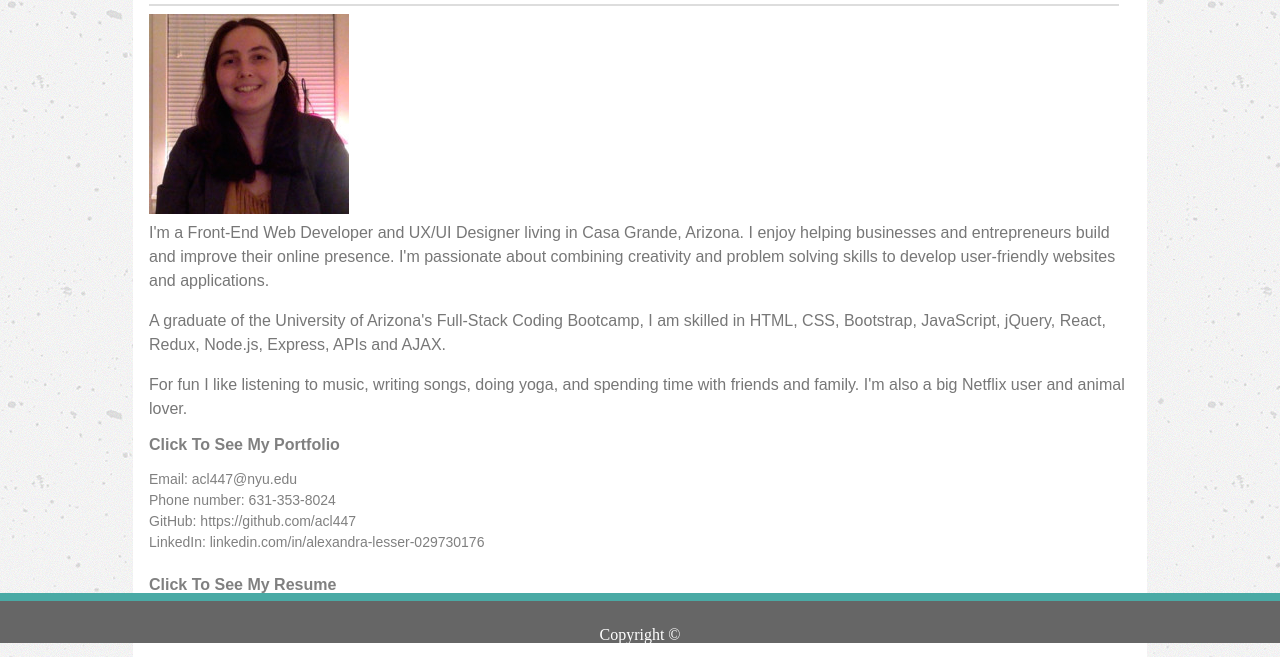
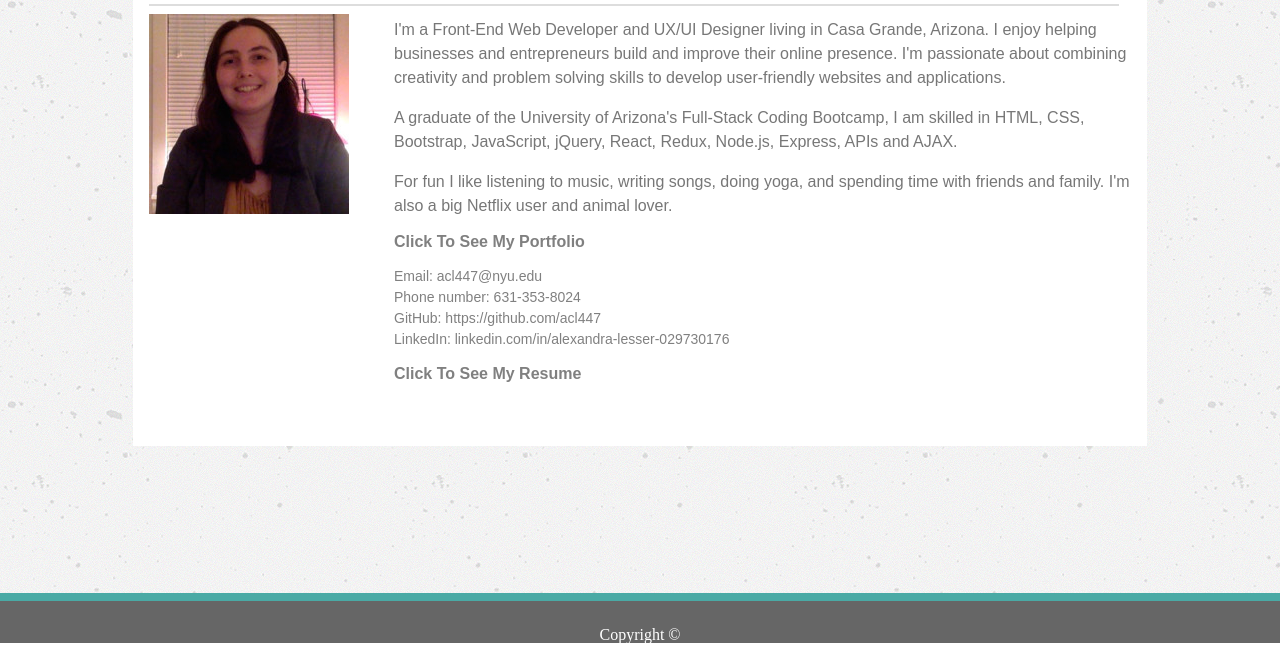
Before and after one commit to acl447/Bootstrap-Portfolio, a plain HTML site: page index.html in a window 1280 px wide. Shown: the part 157-814 px from the top of the page. Drawn offline with nearby package versions, Linux system fonts and the light colour scheme.

Commit message:
changed layout of 'about me'

```diff
--- a/index.html
+++ b/index.html
@@ -83,25 +83,32 @@
             </div>
 
             <div class="row">
-                <div class="col-12">
+                <div class="col-3">
 
                     <img src="assets/images/profilePhoto_copy.jpg" alt="profile photo" class="img-fluid ml-3">
+                </div>
+                <div class="col-9">
 
-
-
-
-                    <p class="text ml-3 mr-3 mt-1" style="font-size: 16px" id="bio"> I'm a Front-End Web Developer and UX/UI Designer living in Casa
+                    <p class="text mt-1" style="font-size: 16px" id="bio"> I'm a Front-End Web Developer and UX/UI Designer living in Casa
                         Grande, Arizona. I enjoy helping businesses and entrepreneurs build and improve their online presence. I'm passionate about combining creativity
                         and problem solving skills to develop user-friendly websites and applications.</p>
                         <br>
-                        <p class="text ml-3 mr-3" style="font-size: 16px" id="bio">A graduate of the University of Arizona's Full-Stack Coding Bootcamp, I am skilled in HTML, CSS, Bootstrap, JavaScript, jQuery,
+                        <p class="text" style="font-size: 16px" id="bio">A graduate of the University of Arizona's Full-Stack Coding Bootcamp, I am skilled in HTML, CSS, Bootstrap, JavaScript, jQuery,
                         React, Redux, Node.js, Express, APIs and AJAX.</p>
                         <br>
-                        <p class="text ml-3 mr-3 mb-3" style="font-size: 16px" id="bio">For fun I like listening to music, writing songs, doing yoga, and spending time with friends and family. I'm also a big Netflix user and
+                        <p class="text mb-3" style="font-size: 16px" id="bio">For fun I like listening to music, writing songs, doing yoga, and spending time with friends and family. I'm also a big Netflix user and
                         animal lover.
                     </p>
-                    <a href="portfolio.html" class="ml-3" style="color: gray; font-weight: bold; font-size: 16px; font-family: 'Arial', 'Helvetica Neue', Helvetica, sans-serif;">Click To See My Portfolio</a>
-                    <p class="ml-3 mt-3 mb-2"
+                </div>
+            </div>
+
+            <div class="row">
+
+                <div class="col-3"></div>
+
+                <div class="col-9">
+                    <a href="portfolio.html" class="" style="color: gray; font-weight: bold; font-size: 16px; font-family: 'Arial', 'Helvetica Neue', Helvetica, sans-serif;">Click To See My Portfolio</a>
+                    <p class="mt-3"
                         style="color: gray; font-size: 14px; font-family: 'Arial', 'Helvetica Neue', Helvetica, sans-serif; line-height: 1.5;">
                         Email: acl447@nyu.edu
                         <br>
@@ -113,7 +120,7 @@
 
                     </p>
                     <br>
-                    <a class="ml-3 text-center" href="documents/acl_resume.pdf"
+                    <a class="mt-3 text-center" href="documents/acl_resume.pdf"
                         style="color: gray; font-weight: bold; font-size: 16px; font-family: 'Arial', 'Helvetica Neue', Helvetica, sans-serif;">Click To
                         See My Resume</a>
                     <br>
```
